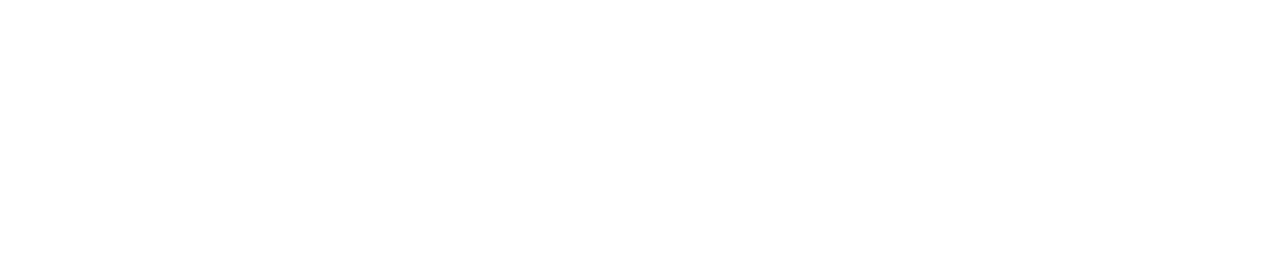
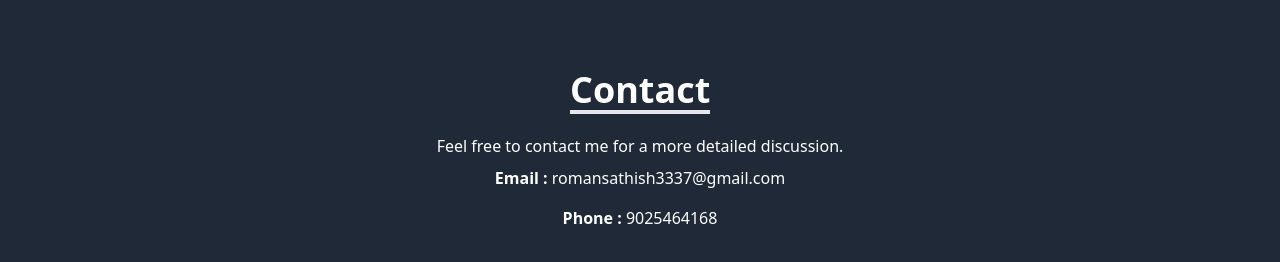
Before and after one commit to krishna-Sathish/Portfolio, a React (Create React App) app: page / in a window 1280 px wide. Shown: the part 1737-1999 px from the top of the page. Before the commit the page ends 1679 px from the top, so only its background shows below. Built offline with nearby package versions, Linux system fonts and the light colour scheme.

Commit message:
Contact section created

```diff
--- a/src/App.js
+++ b/src/App.js
@@ -5,6 +5,7 @@
 import About from './Components/About'
 import Projects from './Components/Projects'
 import Resume from './Components/Resume'
+import Contact from './Components/Contact'
 const App = () => {
   return (
     <div>
@@ -13,6 +14,7 @@
         <About/>
         <Projects/>
         <Resume/>
+        <Contact/>
     </div>
   )
 }
--- /dev/null
+++ b/src/Components/Contact.js
@@ -0,0 +1,17 @@
+import React from 'react'
+const Contact= () => {
+  return (
+    <section className=' flex flex-col  bg-gray-800 px-5 py-32'>
+
+            <div className=' flex flex-col items-center text-white'>
+                 <h1 className='text-white text-4xl border-b-4  mb-5 w-[140px] font-bold'>Contact</h1>
+                <p >Feel free to contact me for a more detailed discussion.</p>
+                 <p className='py-2'><span className='font-bold'>Email :</span> romansathish3337@gmail.com</p>
+                 <p className='py-2'><span className='font-bold'>Phone :</span> 9025464168</p>
+
+        </div>
+    </section>
+  )
+}
+
+export default Contact ;
```
